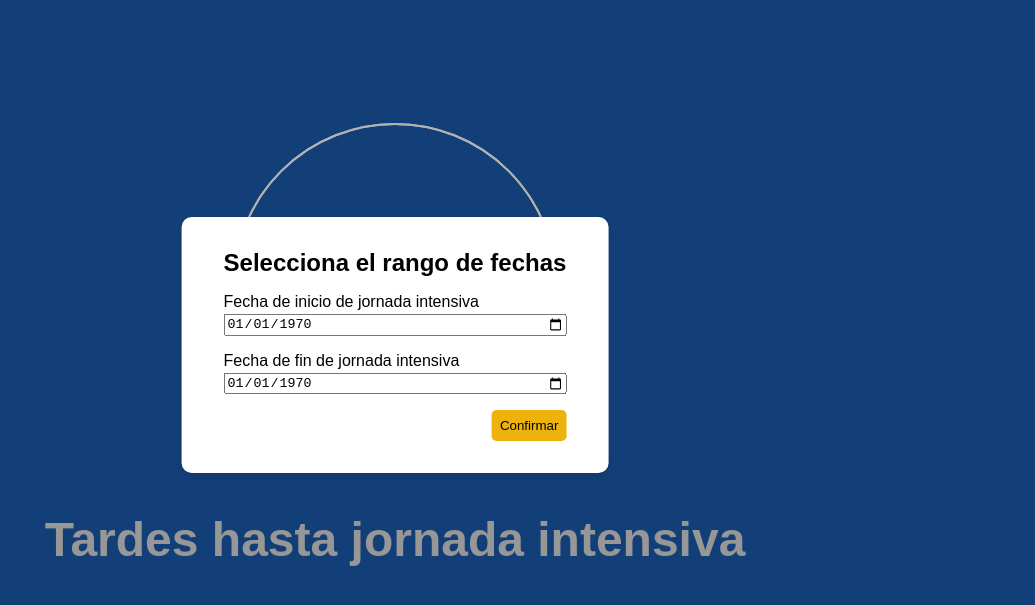
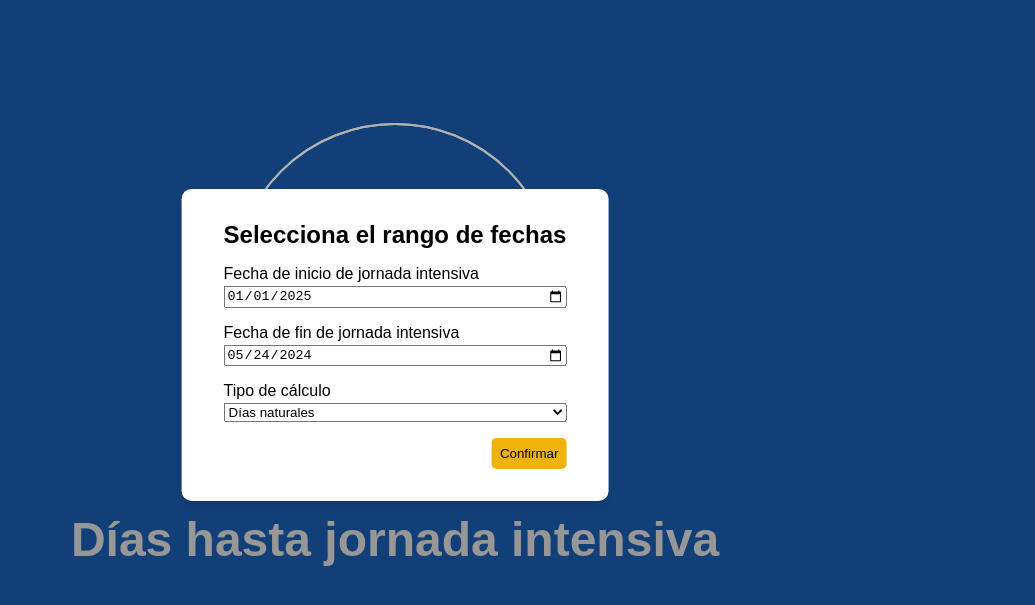
Before and after one commit to JSGitHubbing/dias-hasta-jornada-intensiva, a website with bundled scripts: page src/index.html in a window 1280 px wide. Both pictures are taken after a click on the picture 1248 px from the left and 32 px from the top of the page. Shown: the part 55-660 px from the top of the page, without its empty margins (245-1280 px from the left). Built offline with nearby package versions, Linux system fonts and the light colour scheme.

Commit message:
Develop (#8)
* mi cambio

* Refactor

```diff
--- a/src/index.html
+++ b/src/index.html
@@ -7,41 +7,48 @@
       name="description"
       content="Contador que muestra cuántas tardes quedan hasta la jornada intensiva"
     />
-    <script src="./script.js"></script>
-    <script src="scripts/dialog.js"></script>
+    <script type="module" src="./script.js"></script>
     <link rel="stylesheet" href="css/animations.css">
-    <link rel="stylesheet" href="css/contador.css">
+    <link rel="stylesheet" href="css/counter.css">
     <link rel="stylesheet" href="styles.css">
 
     <link rel="icon" type="image/x-icon" href="resources/favicon.ico" />
     <title>Jornada Intensiva</title>
   </head>
 
-  <body onload="onLoad()">
+  <body>
     <nav>
-        <img class="icon-button  clickable" onclick="toggleDialog()" src="resources/gear.svg" aria-hidden="true">
+        <img id="config-button" class="icon-button clickable" src="resources/gear.svg" aria-hidden="true">
     </nav>
     <main>
-      <div id="contador-container" class="contador-container">
-        <div class="contador-background pulse"></div>
-        <div class="contador-background"></div>
-        <div id="contador">&nbsp;</div>
+      <div id="counter-container" class="counter-container">
+        <div class="counter-background pulse"></div>
+        <div class="counter-background"></div>
+        <div id="counter">&nbsp;</div>
       </div>
       <h1 id="texto-dias">&nbsp;</h1>
     </main>
     <div id="dialog">
-      <div class="background-shadow" onclick="toggleDialog()"></div>
+      <div id="config-dialog-backdrop" class="background-shadow"></div>
       <div class="dialog card">
         <h1>Selecciona el rango de fechas</h1>
         <div class="input-group">
-          <label for="startDateInput">Fecha de inicio de jornada intensiva</label>
-          <input id="startDateInput" type="date" onchange="setStartDate(this)">
+          <label for="config-dialog-start-date-input">Fecha de inicio de jornada intensiva</label>
+          <input id="config-dialog-start-date-input" type="date">
         </div>
         <div class="input-group">
-          <label for="endDateInput">Fecha de fin de jornada intensiva</label>
-          <input id="endDateInput" type="date" onchange="setEndDate(this)">
+          <label for="config-dialog-end-date-input">Fecha de fin de jornada intensiva</label>
+          <input id="config-dialog-end-date-input" type="date">
         </div>
-        <button class="dialog-button clickable" onclick="recalcularDias()">Confirmar</button>
+        <div class="input-group">
+          <label for="config-dialog-calculation-config">Tipo de cálculo</label>
+          <select name="config-dialog-calculation-config" id="config-dialog-calculation-config">
+            <option value="0">Días naturales</option>
+            <option value="1">Días laborables</option>
+            <option value="2">Tardes laborables</option>
+          </select>
+        </div>
+        <button id="config-dialog-confirm-button" class="dialog-button clickable">Confirmar</button>
       </div>
     </div>
   </body>
--- a/src/script.js
+++ b/src/script.js
@@ -1,110 +1,27 @@
-var contador;
-var texto;
+import { DayCalculator } from "./scripts/day-calculator.js";
+import { ConfigDialog } from "./scripts/dialog.js";
 
-var textoPlural = "Tardes hasta jornada intensiva";
-var textoSingular = "Tarde hasta jornada intensiva";
-var textoIntensiva = "¡Estamos de jornada intensiva!";
+document.onload = onLoad();
 
-var hoy = new Date();
-var inicioIntensiva = null;
-var finIntensiva = null;
-
-var startDateTag = "startDate";
-var endDateTag = "endDate";
+var configDialog;
+var dayCalculator;
 
 function onLoad() {
-  texto = document.getElementById("texto-dias");
+  dayCalculator = new DayCalculator();
+  configDialog = new ConfigDialog(dayCalculator);
 
-  inicioIntensiva = new Date(localStorage.getItem(startDateTag));
-  finIntensiva = new Date(localStorage.getItem(endDateTag));
+  dayCalculator.init();
 
-  if (!inicioIntensiva || !finIntensiva) {
-    toggleDialog();
+  document.getElementById("config-button").onclick = () =>
+    configDialog.toggleDialog();
+
+  if (dayCalculator.needsDateInput) {
+    configDialog.toggleDialog();
   } else {
-    var startDateInput = document.getElementById("startDateInput");
-    startDateInput.value = inicioIntensiva.toISOString().split("T")[0];
-    var endDateInput = document.getElementById("endDateInput");
-    endDateInput.value = finIntensiva.toISOString().split("T")[0];
-    setup();
+    document.getElementById("config-dialog-start-date-input").value =
+      dayCalculator.startDateISO;
+
+    document.getElementById("config-dialog-end-date-input").value =
+      dayCalculator.endDateISO;
   }
 }
-
-function setup() {
-  if (!esIntensiva()) {
-    if (hoy > inicioIntensiva) {
-      inicioIntensiva.setFullYear(hoy.getFullYear() + 1);
-    }
-    var dias = calcularDias();
-    var contador = document.getElementById("contador");
-    contador.innerHTML = dias;
-    document.title += " (" + dias + ")";
-
-    texto.innerHTML = dias === 1 ? textoSingular : textoPlural;
-  } else {
-    var container = document.getElementById("contador-container");
-    container.style.display = "none";
-    texto.innerHTML = textoIntensiva;
-  }
-}
-
-function recalcularDias() {
-  toggleDialog();
-  setup();
-}
-
-function setStartDate(input) {
-  inicioIntensiva = new Date(input.value);
-  localStorage.setItem(startDateTag, inicioIntensiva);
-}
-
-function setEndDate(input) {
-  finIntensiva = new Date(input.value);
-  localStorage.setItem(endDateTag, finIntensiva);
-}
-
-function esFestivo(fecha) {
-  var festivos = [
-    { dia: 1, mes: 1 },
-    { dia: 6, mes: 1 },
-    { dia: 1, mes: 3 },
-    { dia: 15, mes: 8 },
-    { dia: 12, mes: 10 },
-    { dia: 1, mes: 11 },
-    { dia: 6, mes: 12 },
-    { dia: 8, mes: 12 },
-    { dia: 25, mes: 12 },
-    viernesSanto(fecha),
-  ];
-
-  festivos.find((festivo) => {
-    fecha.getMonth() + 1 === festivo.mes && fecha.getDate() === festivo.dia;
-  });
-}
-
-function viernesSanto(fecha) {
-  if (fecha.getFullYear() === 2024) return { dia: 29, mes: 3 };
-  if (fecha.getFullYear() === 2025) return { dia: 18, mes: 4 };
-  return [];
-}
-
-function calcularDias() {
-  var dias = 0;
-  var fechaAcumulada = new Date();
-  while (fechaAcumulada < inicioIntensiva) {
-    if (
-      fechaAcumulada.getDay() >= 1 &&
-      fechaAcumulada.getDay() <= 4 &&
-      !esFestivo(fechaAcumulada)
-    ) {
-      dias++;
-    }
-
-    fechaAcumulada.setDate(fechaAcumulada.getDate() + 1);
-  }
-
-  return dias;
-}
-
-function esIntensiva() {
-  return hoy >= inicioIntensiva && hoy < finIntensiva;
-}
--- /dev/null
+++ b/src/scripts/configurations/work-day-config.js
@@ -0,0 +1,32 @@
+import { HolidayCalculator } from "../holiday-calculator/holiday-calculator.js";
+
+export const INTENSIVE_PERIOND_TEXT = "¡Estamos en jornada intensiva!";
+
+const EveningConfig = {
+  pruralText: "Tardes de trabajo hasta jornada intensiva",
+  singularText: "Tarde de trabajo hasta jornada intensiva",
+  intensivePeriodText: INTENSIVE_PERIOND_TEXT,
+  condition: (date) =>
+    date.getDay() >= 1 &&
+    date.getDay() <= 4 &&
+    !HolidayCalculator.isHolyday(date),
+};
+
+const WorkDayConfig = {
+  pruralText: "Días de trabajo hasta jornada intensiva",
+  singularText: "Día de trabajo hasta jornada intensiva",
+  intensivePeriodText: INTENSIVE_PERIOND_TEXT,
+  condition: (date) =>
+    date.getDay() >= 1 &&
+    date.getDay() <= 5 &&
+    !HolidayCalculator.isHolyday(date),
+};
+
+const NaturalDayConfig = {
+  pruralText: "Días hasta jornada intensiva",
+  singularText: "Día hasta jornada intensiva",
+  intensivePeriodText: INTENSIVE_PERIOND_TEXT,
+  condition: (date) => true,
+};
+
+export const CALCULATION_CONFIGS = [NaturalDayConfig, WorkDayConfig, EveningConfig]
--- /dev/null
+++ b/src/scripts/constants.js
@@ -0,0 +1,3 @@
+export const START_DATE_TAG = "startDate";
+export const END_DATE_TAG = "endDate";
+export const INVALID_DATE_ERROR = "Invalid Date";
--- /dev/null
+++ b/src/scripts/day-calculator.js
@@ -0,0 +1,99 @@
+import {
+  START_DATE_TAG,
+  END_DATE_TAG,
+  INVALID_DATE_ERROR,
+} from "./constants.js";
+import { CALCULATION_CONFIGS } from "./configurations/work-day-config.js";
+
+export class DayCalculator {
+  get startDateISO() {
+    return this.startDate.toISOString().split("T")[0];
+  }
+
+  get endDateISO() {
+    return this.endDate.toISOString().split("T")[0];
+  }
+
+  constructor() {
+    this.currentConfig = 0;
+    this.startDate = null;
+    this.endDate = null;
+    this.needsDateInput = true;
+    this.today = new Date();
+  }
+
+  init() {
+    this.texto = document.getElementById("texto-dias");
+    this.loadSavedDates();
+    this.calculate();
+  }
+
+  calculate() {
+
+    const config = CALCULATION_CONFIGS[this.currentConfig]
+
+    if (!this.esIntensiva()) {
+      if (this.today > this.startDate) {
+        this.startDate.setFullYear(this.today.getFullYear() + 1);
+      }
+      var days = this.calculaDias();
+      var counter = document.getElementById("counter");
+      counter.innerHTML = days;
+      document.title = "Jornada Intensiva (" + days + ")";
+
+      this.texto.innerHTML =
+        days === 1
+          ? config.singularText
+          : config.pruralText;
+    } else {
+      var container = document.getElementById("counter-container");
+      container.style.display = "none";
+      this.texto.innerHTML = config.intensivePeriodText;
+    }
+  }
+
+  loadSavedDates() {
+    var localStartDate = localStorage.getItem(START_DATE_TAG);
+    var localEndDate = localStorage.getItem(END_DATE_TAG);
+    this.needsDateInput = false;
+
+    try {
+      this.startDate = new Date(localStartDate);
+      if (this.startDate == INVALID_DATE_ERROR)
+        throw new Error(INVALID_DATE_ERROR);
+    } catch {
+      this.startDate = new Date();
+      this.needsDateInput = true;
+    }
+
+    try {
+      this.endDate = localStartDate ? new Date(localEndDate) : new Date();
+      if (this.endDate == INVALID_DATE_ERROR)
+        throw new Error(INVALID_DATE_ERROR);
+    } catch {
+      this.endDate = new Date();
+      this.needsDateInput = true;
+    }
+  }
+
+  calculaDias() {
+    var days = 0;
+    var dateSum = new Date();
+    const config = CALCULATION_CONFIGS[this.currentConfig]
+    while (dateSum < this.startDate) {
+      if (config.condition(dateSum)) days++;
+
+      dateSum.setDate(dateSum.getDate() + 1);
+    }
+
+    return days;
+  }
+
+  esIntensiva() {
+    return this.today >= this.startDate && this.today < this.endDate;
+  }
+
+  setCalculationConfig(value) {
+    this.currentConfig = value;
+  }
+}
--- a/src/scripts/dialog.js
+++ b/src/scripts/dialog.js
@@ -1,9 +1,59 @@
-var dialog;
-var dialogDisplay = false;
+import { START_DATE_TAG, END_DATE_TAG } from "./constants.js";
 
+export class ConfigDialog {
 
-function toggleDialog() {
-    dialog = document.getElementById('dialog')
-    dialogDisplay = !dialogDisplay
-    dialog.style.setProperty('visibility', dialogDisplay ? 'visible' : 'hidden')
+  set dialogDisplay(value) {
+    this._dialogDisplay = value
+    dialog.style.setProperty(
+      "visibility",
+      this._dialogDisplay ? "visible" : "hidden"
+    );
+  }
+
+  constructor(dayCalculator) {
+    this.dayCalculator = dayCalculator;
+
+    this.dialog = document.getElementById("dialog");
+    this._dialogDisplay = false;
+
+    document.getElementById("config-dialog-backdrop").onclick = () =>
+      this.toggleDialog();
+
+    document.getElementById("config-dialog-start-date-input").onchange = (
+      event
+    ) => this.setStartDate(event);
+
+    document.getElementById("config-dialog-end-date-input").onchange = (
+      event
+    ) => this.setEndDate(event);
+
+    document.getElementById("config-dialog-calculation-config").value = dayCalculator.currentConfig
+    document.getElementById("config-dialog-calculation-config").onchange = (
+      event
+    ) => this.setCalculationConfig(event);
+
+    document.getElementById("config-dialog-confirm-button").onclick = () =>
+      {
+        this.dialogDisplay = false;
+        this.dayCalculator.calculate();
+      }
+  }
+
+  toggleDialog() {
+    this.dialogDisplay = !this.dialogDisplay;
+  }
+
+  setStartDate(event) {
+    localStorage.setItem(START_DATE_TAG, event.target.value);
+    this.dayCalculator.calculate();
+  }
+
+  setEndDate(event) {
+    localStorage.setItem(END_DATE_TAG, event.target.value);
+    this.dayCalculator.calculate();
+  }
+
+  setCalculationConfig(event) {
+    this.dayCalculator.setCalculationConfig(event.target.value)
+  }
 }
--- /dev/null
+++ b/src/scripts/holiday-calculator/holiday-calculator.js
@@ -0,0 +1,15 @@
+import { HOLY_FRIDAY_LIST } from "./holy-fridays.js";
+import { DEFAULT_HOLIDAYS } from "./default-holidays.js";
+
+export const HolidayCalculator = {
+  isHolyday(date) {
+    var holidays = [
+      ...DEFAULT_HOLIDAYS,
+      HOLY_FRIDAY_LIST[date.getFullYear().toString()],
+    ];
+
+    holidays.find((holiday) => {
+      date.getMonth() + 1 === holiday.month && date.getDate() === holiday.day;
+    });
+  },
+};
--- /dev/null
+++ b/src/scripts/holiday-calculator/holy-fridays.js
@@ -0,0 +1,4 @@
+export const HOLY_FRIDAY_LIST = {
+    ["2024"]: { day: 29, month: 3 },
+    ["2025"]: { day: 18, month: 4 },
+  };
```
Also changed, not shown: src/css/counter.css (renamed from src/css/contador.css, +4 -4 lines), src/scripts/holiday-calculator/default-holidays.js (added, +11 -0 lines).
